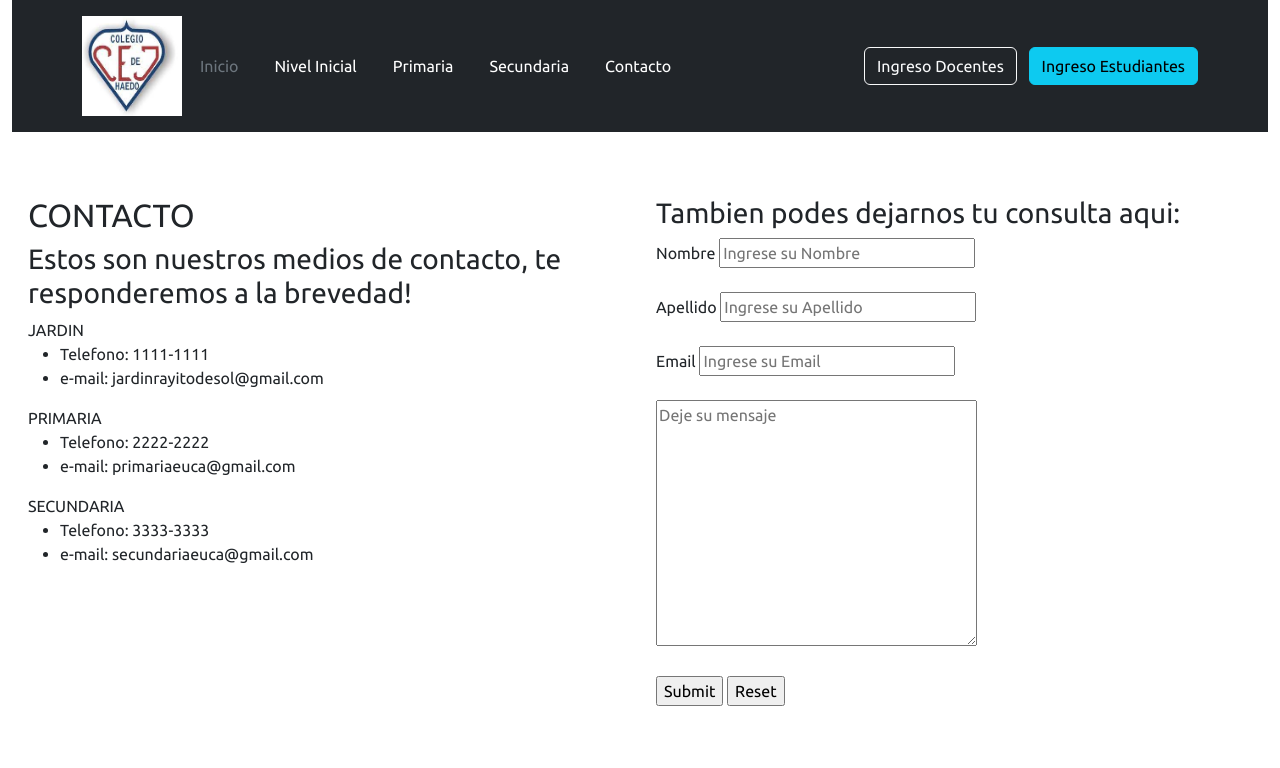
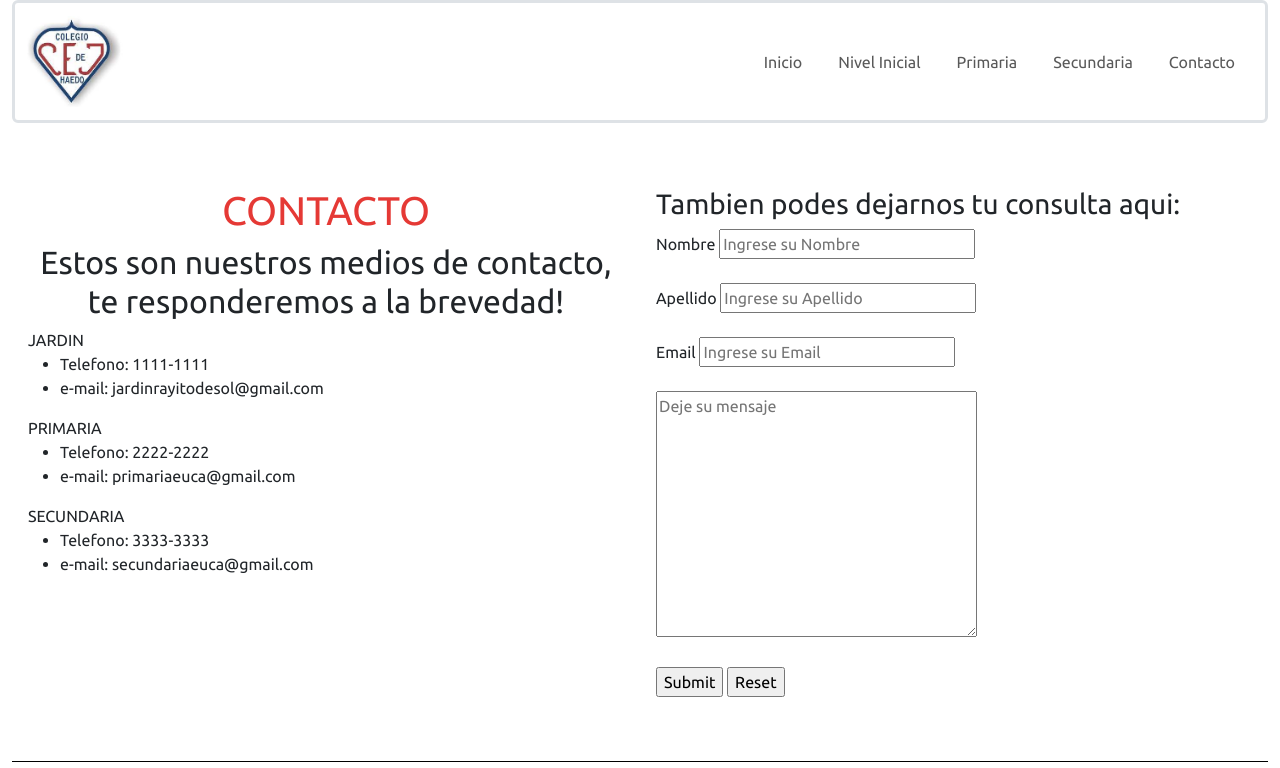
Before and after one commit to SabriFede/PreEntrega2-SabrinaFederico, a plain HTML site: page html/contacto.html in a window 1280 px wide. Shown: the top 768 px of the page. Drawn offline with nearby package versions, Linux system fonts and the light colour scheme; grey boxes are pictures that could not be loaded.

Commit message:
reemplazado el header por cangreburguer menu

```diff
--- a/css/style.css
+++ b/css/style.css
@@ -8,6 +8,7 @@ body {
     background-color: white;
 }
 
+/* botones header */
 
 ul li a {
     margin: 10px;
@@ -18,12 +19,23 @@ ul li a:hover {
     color: #0ba6ff !important;
 }
 
+/* .encabezado {
+    border: black inset 2px;
+} */
+
+
+/* para dejar espacios entre secciones, como venia al final del header de BS lo fui copiando en las secciones de abajo */
 .b-example-divider {
     height: 48px;
 }
 
 
 h1 {
+    text-align: center;
+    color: #e53935 ;
+}
+
+h2 {
     text-align: center;
 }
 
@@ -36,18 +48,8 @@ hero {
 
 .logo {
     width: 100px;
-    height: 100px;
 }
 
-
-/* MAIN */
-
-.textos {
-    text-align: justify;
-    font-size: 20 px;
-    margin: 30px;
-
-}
 
 section ul {
     border: 1px black solid;
@@ -95,8 +97,9 @@ background-color: #aed6f1;
 /* FOOTER */
 
 footer {
-    border: 1px solid black;
+    border-top: 1px solid black;
     text-align: center;
+    padding: 20px;
 }
 
 footer ul li {
--- a/html/contacto.html
+++ b/html/contacto.html
@@ -15,27 +15,37 @@
 </head>
 
 <body class="container-fluid">
-    <header id="encabezado" class="p-3 text-bg-dark">
-        <div class="container">
-            <div class="d-flex flex-wrap align-items-center justify-content-center justify-content-lg-start">
-                <a href="/" class="d-flex align-items-center mb-2 mb-lg-0 text-white text-decoration-none">
-                    <img class="logo" src="../img/logo.jpeg" alt="Logo colegio eucaristico">
-                </a>
 
-                <ul class="nav col-12 col-lg-auto me-lg-auto mb-2 justify-content-center mb-md-0">
-                    <li><a href="../index.html" class="nav-link px-2 text-secondary">Inicio</a></li>
-                    <li><a href="inicial.html" class="nav-link px-2 text-white">Nivel Inicial</a></li>
-                    <li><a href="primaria.html" class="nav-link px-2 text-white">Primaria</a></li>
-                    <li><a href="secundaria.html" class="nav-link px-2 text-white">Secundaria</a></li>
-                    <li><a href="contacto.html" class="nav-link px-2 text-white">Contacto</a></li>
-                </ul>
-
-                <div class="text-end">
-                    <button type="button" class="btn btn-outline-light me-2">Ingreso Docentes</button>
-                    <button type="button" class="btn btn-info">Ingreso Estudiantes</button>
+    <header id="encabezado" class="border bottom border-3 rounded">
+        <nav class="navbar navbar-expand-lg">
+            <div class="container-fluid">
+                <a class="navbar-brand" href="../index.html"><img class="logo" src="../img/logo.jpeg"
+                        alt="Logo Eucaristico"></a>
+                <button class="navbar-toggler" type="button" data-bs-toggle="collapse" data-bs-target="#navbarNav"
+                    aria-controls="navbarNav" aria-expanded="false" aria-label="Toggle navigation">
+                    <span class="navbar-toggler-icon"></span>
+                </button>
+                <div class="collapse navbar-collapse" id="navbarNav">
+                    <ul class="navbar-nav ms-auto">
+                        <li class="nav-item fuentesNav">
+                            <a class="nav-link" href="../index.html">Inicio</a>
+                        </li>
+                        <li class="nav-item fuentesNav">
+                            <a class="nav-link" href="inicial.html">Nivel Inicial</a>
+                        </li>
+                        <li class="nav-item fuentesNav">
+                            <a class="nav-link" href="primaria.html">Primaria</a>
+                        </li>
+                        <li class="nav-item fuentesNav">
+                            <a class="nav-link" href="secundaria.html">Secundaria</a>
+                        </li>
+                        <li class="nav-item fuentesNav">
+                            <a class="nav-link" href="contacto.html">Contacto</a>
+                        </li>
+                    </ul>
                 </div>
             </div>
-        </div>
+        </nav>
     </header>
 
     <div class="b-example-divider"></div>
@@ -44,8 +54,8 @@
         <div class="container-fluid">
             <div class="row">
                 <div class="p-3 col-md-6 col-sm-12">
-                    <h2>CONTACTO</h2>
-                    <h3>Estos son nuestros medios de contacto, te responderemos a la brevedad!</h3>
+                    <h1>CONTACTO</h1>
+                    <h2>Estos son nuestros medios de contacto, te responderemos a la brevedad!</h2>
 
                     <div>JARDIN
                         <ul>
@@ -114,9 +124,6 @@
         </div>
     </footer>
 
-
-    <div class="b-example-divider"></div>
-
     <!-- script cierre link a BS -->
     <script src="https://cdn.jsdelivr.net/npm/bootstrap@5.3.0-alpha1/dist/js/bootstrap.bundle.min.js"
         integrity="sha384-w76AqPfDkMBDXo30jS1Sgez6pr3x5MlQ1ZAGC+nuZB+EYdgRZgiwxhTBTkF7CXvN"
```
Also changed, not shown: html/inicial.html (+35 -22 lines), html/primaria.html (+32 -21 lines), html/secundaria.html (+32 -21 lines), index.html (+28 -18 lines).
